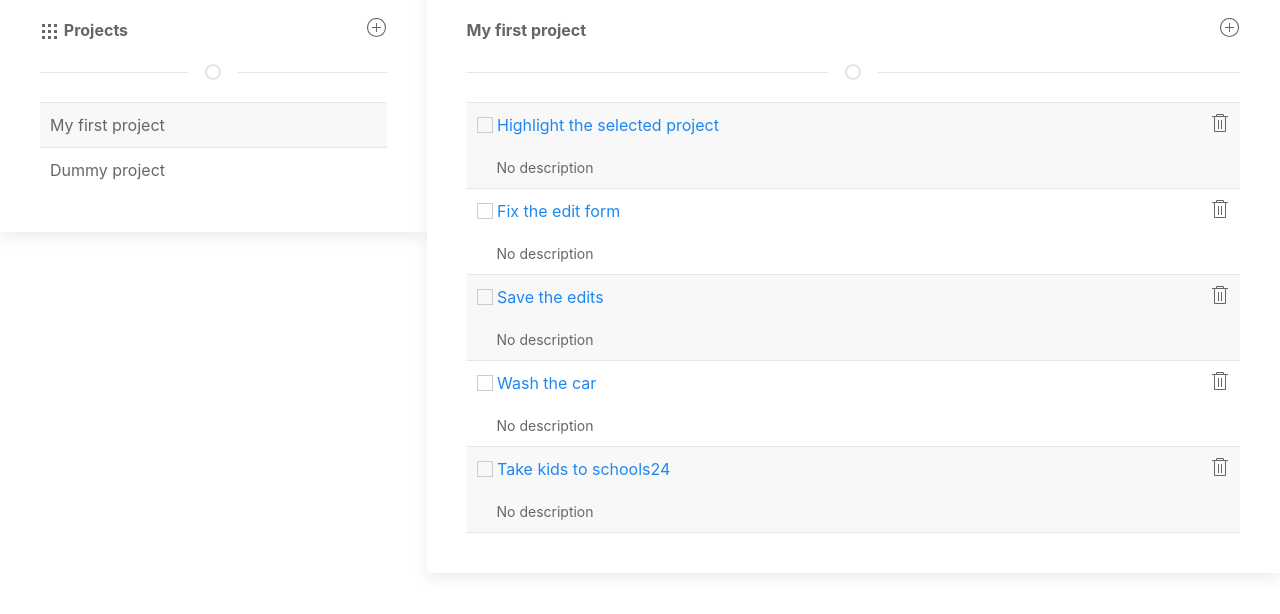
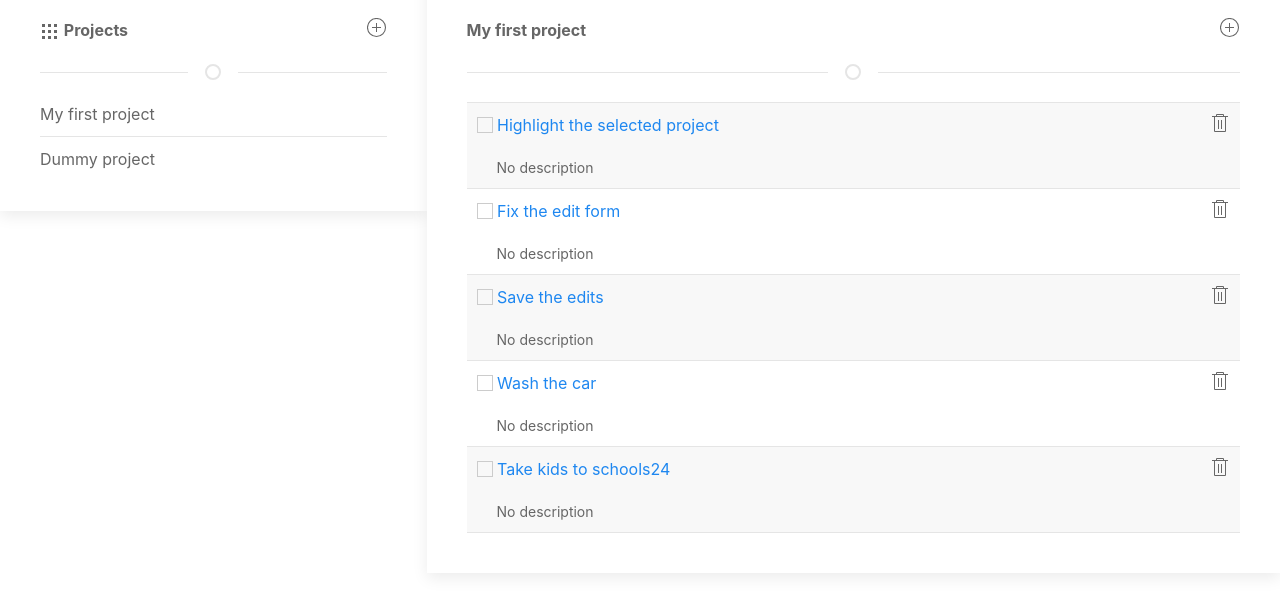
Before and after one commit to addod19/todo, a website built with webpack: page dist/index.html in a window 1280 px wide. Shown: the part 102-716 px from the top of the page. Built offline with nearby package versions, Linux system fonts and the light colour scheme.

```diff
--- a/src/modules/view.js
+++ b/src/modules/view.js
@@ -54,7 +54,7 @@
     let projects = Object.keys(pList);
     let x = document.getElementById('projects');
     let ul = document.createElement('ul');
-    ul.classList.add('uk-text-normal', 'uk-list', 'uk-list-striped');
+    ul.classList.add('uk-text-normal', 'uk-list', 'uk-list-divider');
     projects.forEach((project) => {
       let f = document.createElement('li');
       f.className = 'user-click';
```
Also changed, not shown: README.md, dist/css/main.css, dist/main.js, dist/test.html.
